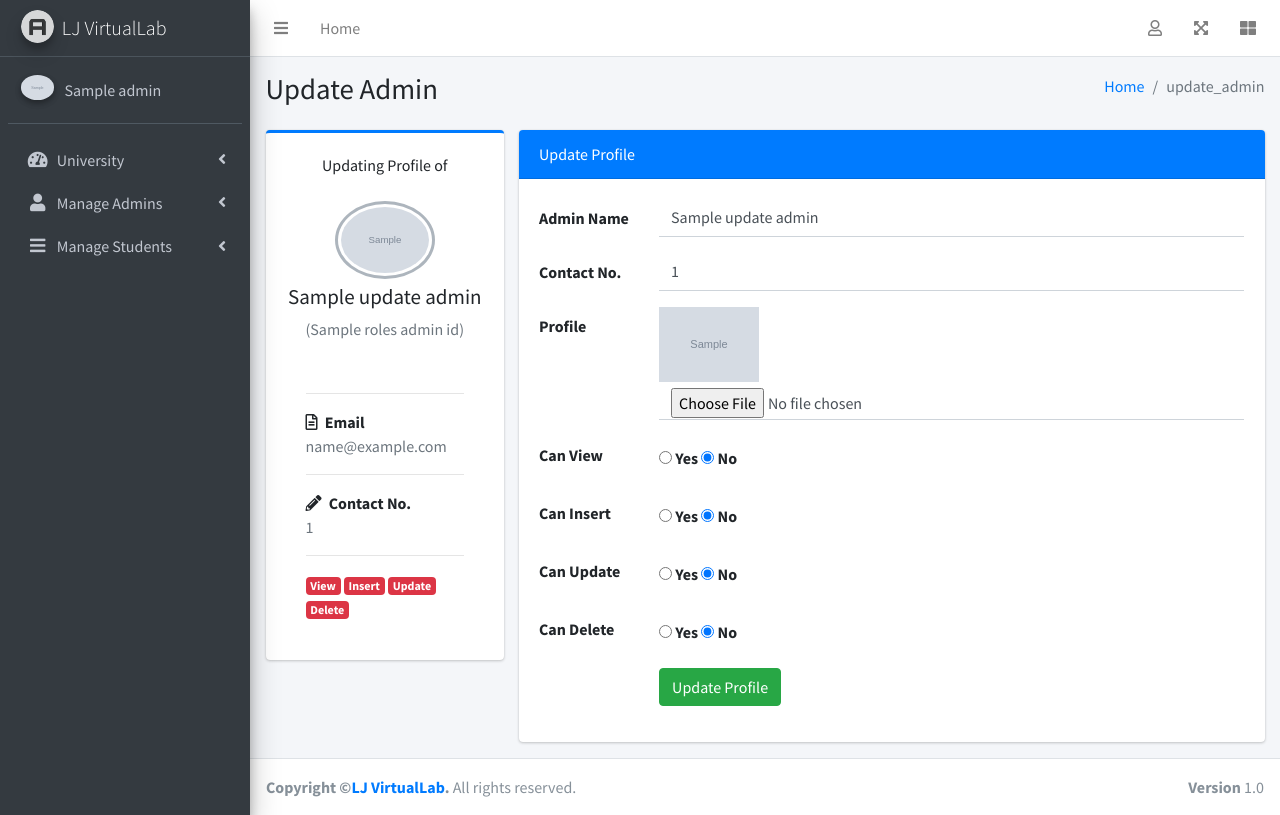
After one commit to DhyeyMakadia/VirtualLab, a Django app: template User/templates/update_admin.html in a window 1280 px wide. The commit adds this page. Run offline with Django 3.2, Linux system fonts and the light colour scheme; tables that the repository leaves empty hold one stand-in row (values such as "Sample post"); the template is opened without the code that fills it: values that come from a table or form of the project are taken from there, most other values are stand-ins (such as "Sample title", 1, 10 or a date in 2020); grey boxes marked "Sample" are stand-in pictures; some libraries are stand-ins or nearby versions.

Commit message:
Added (Update Admin page)

```diff
--- /dev/null
+++ b/User/templates/update_admin.html
@@ -0,0 +1,217 @@
+{% extends 'base.html' %}
+{% load static %}
+
+{% block title1 %}
+  <title>LJ VirtualLab | Update Admin</title>
+{% endblock title1 %}
+
+{% block Name %}
+<section class="content-header">
+  <div class="container-fluid">
+    <div class="row mb-2">
+      <div class="col-sm-6">
+        <h1>Update Admin</h1>
+      </div>
+      <div class="col-sm-6">
+        <ol class="breadcrumb float-sm-right">
+          <li class="breadcrumb-item"><a href="{% url 'dashboard' %}">Home</a></li>
+          <li class="breadcrumb-item active">update_admin</li>
+        </ol>
+      </div>
+    </div>
+  </div><!-- /.container-fluid -->
+</section>
+{% endblock %}
+
+{% block NewContent %}
+<section class="content">
+  <div class="container-fluid">
+    <div class="row">
+      <div class="col-md-3">
+
+        <!-- Profile Image -->
+        <div class="card card-primary card-outline">
+          <div class="card-body box-profile table-responsive">
+            <div class="text-center">
+              Updating Profile of<br><br>
+            </div>
+            {% if update_admin.admin_image %}
+            <div class="text-center">
+              <img class="profile-user-img img-fluid img-circle" src="{{ update_admin.admin_image.url }}" alt="User profile picture">
+            </div>
+            {% endif %}
+            <h3 class="profile-username text-center">{{ update_admin.admin_name }}</h3>
+              {% if role %}
+              <p class="text-muted text-center">({{ update_admin.roles_admin_id.role_name }})</p>
+              {% endif %}
+
+            <div class="card-body table-responsive">
+
+              <hr>
+
+              <strong><i class="far fa-file-alt mr-1"></i> Email</strong>
+              <br>
+              <p class="text-muted">{{ update_admin.account_id.email }}</p>
+
+              <hr>
+
+              <strong><i class="fas fa-pencil-alt mr-1"></i> Contact No.</strong>
+              <br>
+              <p class="text-muted">{{ update_admin.admin_contact_number }}</p>
+
+              <hr>
+
+              {% if update_permissions %}
+              <strong># Permissions</strong><br>
+              {% endif %}
+
+              {% if update_permissions.can_view %}
+              <span class="badge bg-success">View</span>
+              {% else %}
+              <span class="badge bg-danger">View</span>
+              {% endif %}
+
+              {% if update_permissions.can_insert %}
+              <span class="badge bg-success">Insert</span>
+              {% else %}
+              <span class="badge bg-danger">Insert</span>
+              {% endif %}
+
+              {% if update_permissions.can_edit %}
+              <span class="badge bg-success">Update</span>
+              {% else %}
+              <span class="badge bg-danger">Update</span>
+              {% endif %}
+
+              {% if update_permissions.can_delete %}
+              <span class="badge bg-success">Delete</span>
+              {% else %}
+              <span class="badge bg-danger">Delete</span>
+              {% endif %}
+
+            </div>
+          </div>
+        </div>
+      </div>
+      <!-- /.col -->
+      <div class="col-md-9">
+        <div class="card card-primary">
+          <div class="card-header">
+            <div class="nav nav-pills">
+              <span class="nav-item">Update Profile</span>
+            </div>
+          </div><!-- /.card-header -->
+          <div class="card-body">
+            <div class="tab-content">
+                <form method="POST" class="form-horizontal" enctype="multipart/form-data" autocomplete="off">
+                  {% csrf_token %}
+                  <div class="form-group row">
+                    <label for="inputName" class="col-sm-2 col-form-label">Admin Name</label>
+                    <div class="col-sm-10">
+                      <input type="text" name="nm1" class="form-control form-control-border" id="inputName" value="{{ update_admin.admin_name }}" placeholder="Admin Name">
+                    </div>
+                  </div>
+                  <div class="form-group row">
+                    <label for="inputName" class="col-sm-2 col-form-label">Contact No.</label>
+                    <div class="col-sm-10">
+                      <input type="text" name="cno1" class="form-control form-control-border" id="inputName" value="{{ update_admin.admin_contact_number }}" placeholder="Contact No.">
+                    </div>
+                  </div>
+                  <div class="form-group row">
+                    <label for="inputSkills" class="col-sm-2 col-form-label">Profile</label>
+                    <div class="col-sm-10">
+                      <div>
+                        {% if update_admin.admin_image %}
+                          <img src="{{update_admin.admin_image.url}}" width="100px">
+                        {% endif %}
+                      </div>
+                      <input type="file" name="prof1" class="form-control form-control-border" id="inputSkills" placeholder="Profile">
+                    </div>
+                  </div>
+
+                  <div class="form-group row">
+                    <label for="inputName" class="col-sm-2 col-form-label">Can View</label>
+                    <div class="col-sm-10">
+                      {% if update_permissions.can_view %}
+                        <input type="radio" name="can_view" value="true" id="InputCheckbox" style="margin-top: 15px;" checked>
+                        <label for="InputCheckbox">Yes</label>
+                        <input type="radio" name="can_view" value="false" id="InputCheckbox" style="margin-top: 15px;">
+                        <label for="InputCheckbox">No</label>
+                      {% else %}
+                        <input type="radio" name="can_view" value="true" id="InputCheckbox" style="margin-top: 15px;">
+                        <label for="InputCheckbox">Yes</label>
+                        <input type="radio" name="can_view" value="false" id="InputCheckbox" style="margin-top: 15px;" checked>
+                        <label for="InputCheckbox">No</label>
+                      {% endif %}
+                    </div>
+                  </div>
+
+                  <div class="form-group row">
+                    <label for="inputName" class="col-sm-2 col-form-label">Can Insert</label>
+                    <div class="col-sm-10">
+                      {% if update_permissions.can_insert %}
+                        <input type="radio" name="can_insert" value="true" id="InputCheckbox" style="margin-top: 15px;" checked>
+                        <label for="InputCheckbox">Yes</label>
+                        <input type="radio" name="can_insert" value="false" id="InputCheckbox" style="margin-top: 15px;">
+                        <label for="InputCheckbox">No</label>
+                      {% else %}
+                        <input type="radio" name="can_insert" value="true" id="InputCheckbox" style="margin-top: 15px;">
+                        <label for="InputCheckbox">Yes</label>
+                        <input type="radio" name="can_insert" value="false" id="InputCheckbox" style="margin-top: 15px;" checked>
+                        <label for="InputCheckbox">No</label>
+                      {% endif %}
+                    </div>
+                  </div>
+
+                  <div class="form-group row">
+                    <label for="inputName" class="col-sm-2 col-form-label">Can Update</label>
+                    <div class="col-sm-10">
+                      {% if update_permissions.can_edit %}
+                        <input type="radio" name="can_edit" value="true" id="InputCheckbox" style="margin-top: 15px;" checked>
+                        <label for="InputCheckbox">Yes</label>
+                        <input type="radio" name="can_edit" value="false" id="InputCheckbox" style="margin-top: 15px;">
+                        <label for="InputCheckbox">No</label>
+                      {% else %}
+                        <input type="radio" name="can_edit" value="true" id="InputCheckbox" style="margin-top: 15px;">
+                        <label for="InputCheckbox">Yes</label>
+                        <input type="radio" name="can_edit" value="false" id="InputCheckbox" style="margin-top: 15px;" checked>
+                        <label for="InputCheckbox">No</label>
+                      {% endif %}
+                    </div>
+                  </div>
+
+                  <div class="form-group row">
+                    <label for="inputName" class="col-sm-2 col-form-label">Can Delete</label>
+                    <div class="col-sm-10">
+                      {% if update_permissions.can_delete %}
+                        <input type="radio" name="can_delete" value="true" id="InputCheckbox" style="margin-top: 15px;" checked>
+                        <label for="InputCheckbox">Yes</label>
+                        <input type="radio" name="can_delete" value="false" id="InputCheckbox" style="margin-top: 15px;">
+                        <label for="InputCheckbox">No</label>
+                      {% else %}
+                        <input type="radio" name="can_delete" value="true" id="InputCheckbox" style="margin-top: 15px;">
+                        <label for="InputCheckbox">Yes</label>
+                        <input type="radio" name="can_delete" value="false" id="InputCheckbox" style="margin-top: 15px;" checked>
+                        <label for="InputCheckbox">No</label>
+                      {% endif %}
+                    </div>
+                  </div>
+
+                  <div class="form-group row">
+                    <div class="offset-sm-2 col-sm-10">
+                      <button type="submit" class="btn btn-success">Update Profile</button>
+                    </div>
+                  </div>
+                </form>
+              <!-- /.tab-pane -->
+            </div>
+            <!-- /.tab-content -->
+          </div><!-- /.card-body -->
+        </div>
+        <!-- /.card -->
+      </div>
+      <!-- /.col -->
+    </div>
+  </div>
+</section>
+{% endblock %}
--- a/User/templates/view_admin.html
+++ b/User/templates/view_admin.html
@@ -76,7 +76,7 @@
                     {% else %}
                       <td><img src="{% static 'dist/img/false.png' %}" alt="No" width="20px"></td>
                     {% endif %}
-                    <td><a href="#" class="badge bg-primary">Update</a></span>
+                    <td><a href="{% url 'update_admin' i.admin_id.id %}" class="badge bg-primary">Update</a></span>
                       <a href="{% url 'delete_admin' i.admin_id.account_id.id %}" class="badge bg-danger">Delete</a></span></td>
                 </tr>
               {% endfor %}
--- a/User/urls.py
+++ b/User/urls.py
@@ -9,6 +9,7 @@ urlpatterns = [
     path('changepassword/',changepassword,name='changepassword'),
     path('register_admin/',register_admin,name='register_admin'),
     path('view_admin/',view_admin,name='view_admin'),
+    path('update_admin/<int:id>',update_admin,name='update_admin'),
     path('delete_admin/<int:id>',delete_admin,name='delete_admin'),
     path('logout/',logout,name='logout'),
 
--- a/VirtualLab/urls.py
+++ b/VirtualLab/urls.py
@@ -20,7 +20,7 @@ from django.conf.urls.static import static
 
 urlpatterns = [
     path('admin/', admin.site.urls),
-    path('users/', include('User.urls')),
+    path('', include('User.urls')),
     path('university/', include('University.urls')),
     path('practical/', include('Practical.urls')),
     path('appartus/', include('Appartus.urls')),
```
Also changed, not shown: User/views.py (+50 -2 lines), media/User/Admin_Images/user3-128x128.jpg (added).
